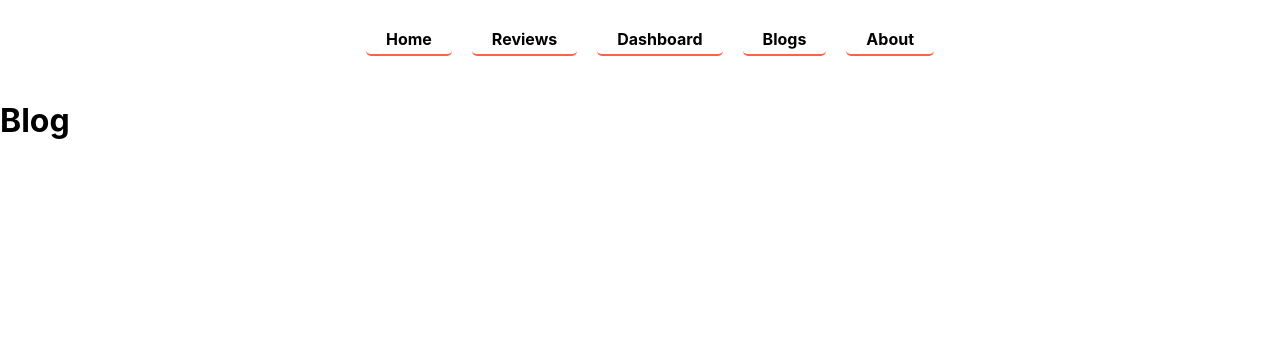
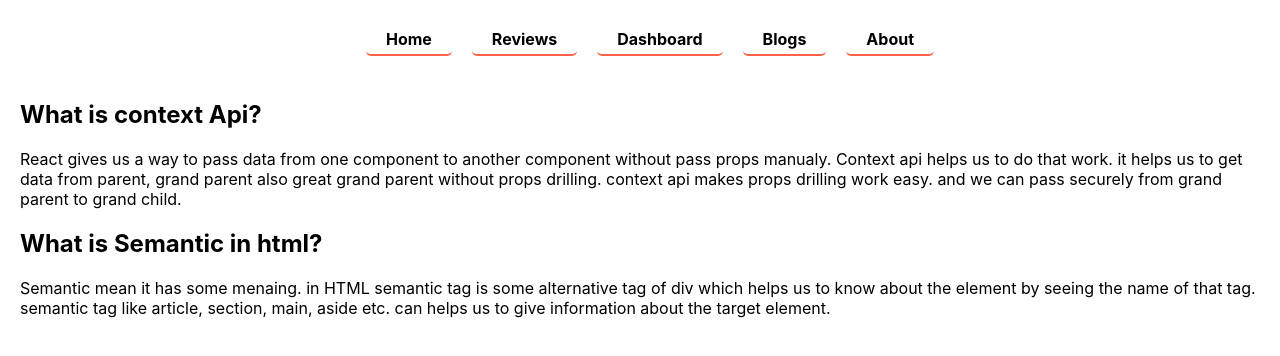
Before and after one commit to moniruzzaman01/umm-yummy-ReactApp, a React (Create React App) app: page /blogs in a window 1280 px wide. Shown: the top 356 px of the page. Built offline with nearby package versions, Linux system fonts and the light colour scheme.

Commit message:
blog component done

```diff
--- a/src/components/blog/Blog.js
+++ b/src/components/blog/Blog.js
@@ -3,8 +3,22 @@ import "./Blog.css";
 
 const Blog = () => {
   return (
-    <div>
-      <h1>Blog</h1>
+    <div style={{ margin: "20px" }}>
+      <h2>What is context Api?</h2>
+      <p>
+        React gives us a way to pass data from one component to another
+        component without pass props manualy. Context api helps us to do that
+        work. it helps us to get data from parent, grand parent also great grand
+        parent without props drilling. context api makes props drilling work
+        easy. and we can pass securely from grand parent to grand child.
+      </p>
+      <h2>What is Semantic in html?</h2>
+      <p>
+        Semantic mean it has some menaing. in HTML semantic tag is some
+        alternative tag of div which helps us to know about the element by
+        seeing the name of that tag. semantic tag like article, section, main,
+        aside etc. can helps us to give information about the target element.
+      </p>
     </div>
   );
 };
--- a/src/components/dashboard/Dashboard.css
+++ b/src/components/dashboard/Dashboard.css
@@ -0,0 +1,5 @@
+.dashboard {
+  margin: 20px;
+  display: flex;
+  justify-content: center;
+}
--- a/src/components/dashboard/Dashboard.js
+++ b/src/components/dashboard/Dashboard.js
@@ -21,7 +21,7 @@ const Dashboard = () => {
   }, []);
   console.log(data);
   return (
-    <div style={{ margin: "20px" }}>
+    <div className="dashboard">
       <div>
         <h1>Line Chart</h1>
         <LineChart
```
